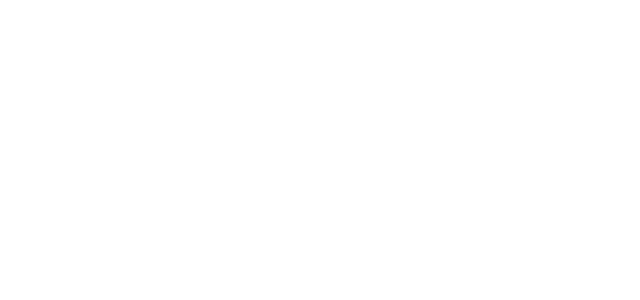
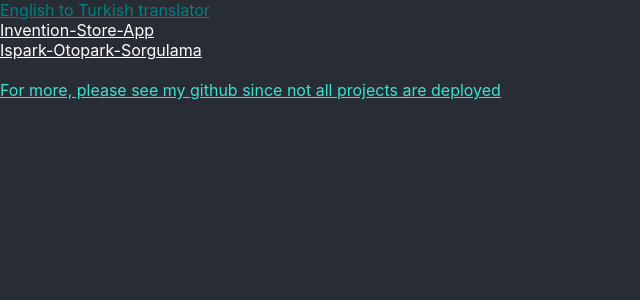
Before and after one commit to bilalozlu/homepage, a React (Create React App) app: page /projects in a window 1280 px wide. Before the commit this address had no page. Shown: the top 300 px of the page, without its empty margins (0-640 px from the left). Built offline with nearby package versions, Linux system fonts and the light colour scheme.

Commit message:
projects page added

```diff
--- a/src/App.js
+++ b/src/App.js
@@ -9,12 +9,10 @@
           Bilal ÖZLÜ
         </h2>
         <a href="BilalOzlu_CV.pdf">
-          See my resume
+          Resume
         </a>
-        <Link to={"./CV"}>See my portfolio (under construction)</Link>
-        <a href="https://translator.bilalozlu.com/">
-          See my recent projects
-        </a>
+        <Link to={"./CV"}>Portfolio (under construction)</Link>
+        <Link to={"./projects"}>Projects</Link>
       </header>
       <footer>
         <p>
--- a/src/index.js
+++ b/src/index.js
@@ -4,6 +4,8 @@
 import './index.css';
 import App from './App';
 import CV from './CV';
+import Projects from './projects';
+
 import reportWebVitals from './reportWebVitals';
 
 const root = ReactDOM.createRoot(document.getElementById('root'));
@@ -13,6 +15,7 @@
         <Routes>
           <Route path="/" element={<App/>}/>
           <Route path="/portfolio" element={<CV/>}/>
+          <Route path="/projects" element={<Projects/>}/>
         </Routes>
     </BrowserRouter>
   </React.StrictMode>
--- /dev/null
+++ b/src/projects.css
@@ -0,0 +1,17 @@
+.projects {
+    position: absolute;
+    width: 100%;
+    min-height: 100%;
+    background-color: #282c34;
+    display: flex;
+    flex-direction: column;
+}
+
+.projectLink {
+    color: white;
+}
+
+.githubLink {
+    color: turquoise;
+    margin-top: 20px;
+}
--- /dev/null
+++ b/src/projects.js
@@ -0,0 +1,14 @@
+import './projects.css'
+
+function Projects() {
+  return (
+    <div className="projects">
+        <a className='projectLink' href="https://translator.bilalozlu.com/">English to Turkish translator</a>
+        <a className='projectLink' href="https://bilals-invention-store.herokuapp.com">Invention-Store-App</a>
+        <a className='projectLink' href="https://bilals-park-space.herokuapp.com/">Ispark-Otopark-Sorgulama</a>
+        <a className='githubLink' href="https://github.com/bilalozlu"> For more, please see my github since not all projects are deployed</a>
+    </div>
+  );
+}
+
+export default Projects;
```
